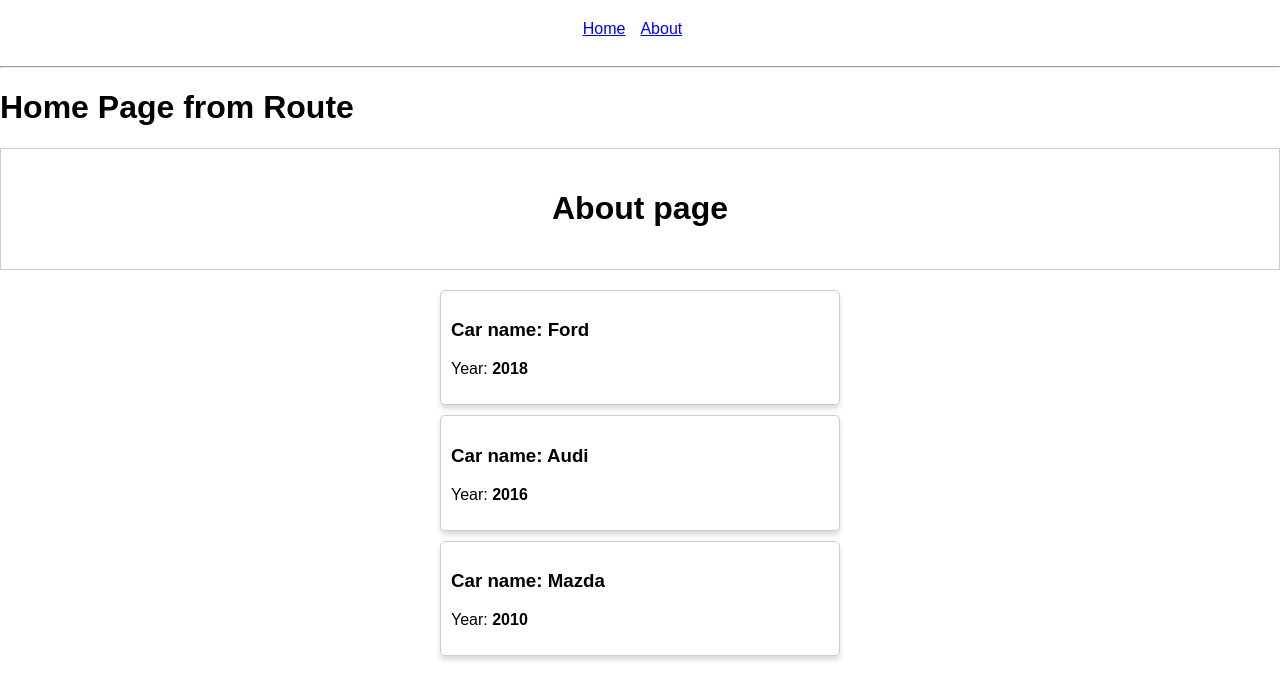
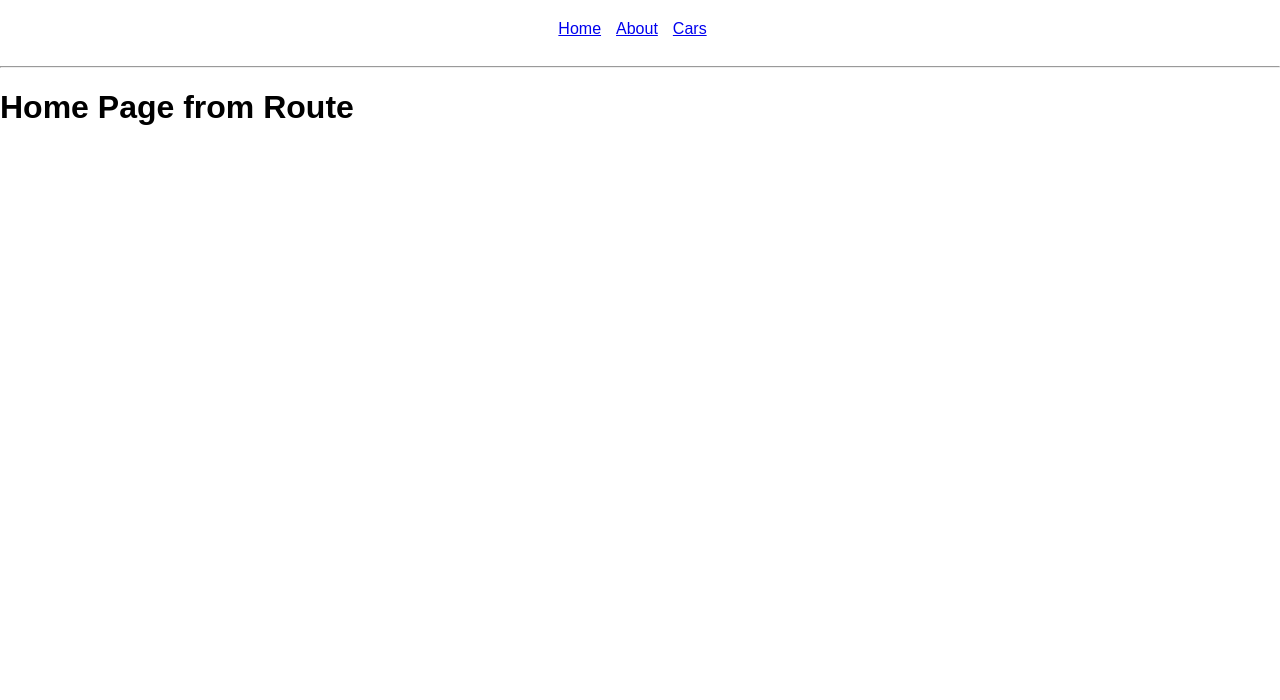
Before and after one commit to GreyTob/React-Router, a React (Create React App) app: page / in a window 1280 px wide. Shown: the top 700 px of the page. Built offline with nearby package versions, Linux system fonts and the light colour scheme.

Commit message:
routing and components

```diff
--- a/src/App.js
+++ b/src/App.js
@@ -17,6 +17,9 @@
             <li>
               <a href="/about">About</a>
             </li>
+            <li>
+              <a href="/cars">Cars</a>
+            </li>
           </ul>
         </nav>
 
@@ -24,9 +27,9 @@
         {/*localhost:3000*/}
         <Route path="/" exact render={()=> <h1>Home Page from Route</h1>} />
 
-        <About />
+        <Route path="/about" component={About} />
+        <Route path="/cars" component={Cars} />
 
-        <Cars />
       </div>
     );
   }
```
